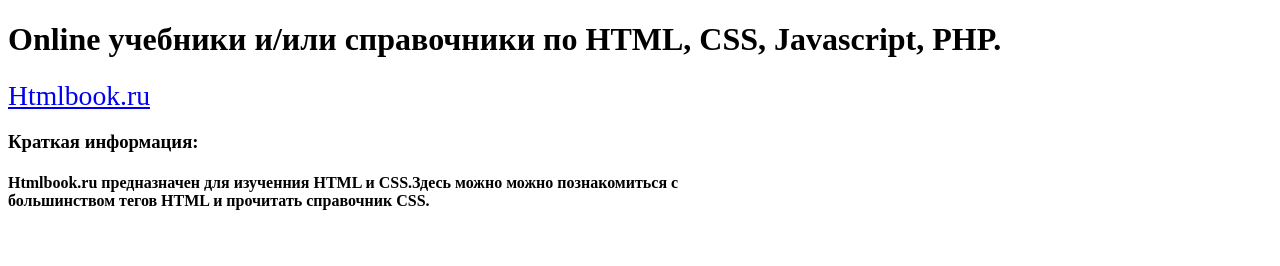
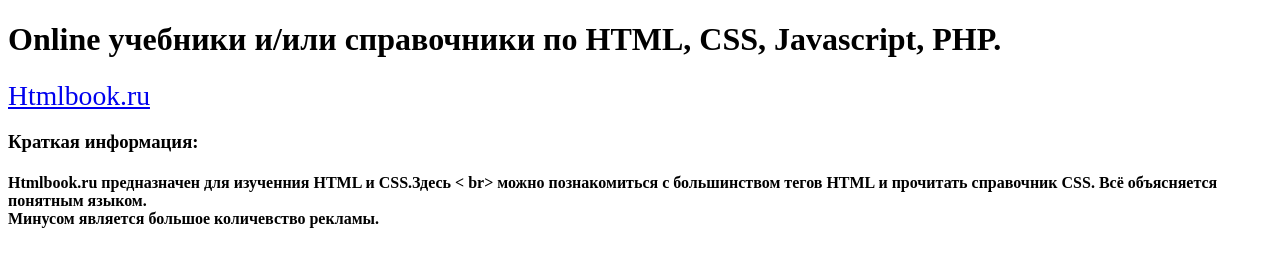
Before and after one commit to Sarrrion54/Sarrrion54.github.io, a plain HTML site: page index.html in a window 1280 px wide. Drawn offline with Linux system fonts and the light colour scheme.

Commit message:
Update index.html

```diff
--- a/index.html
+++ b/index.html
@@ -4,6 +4,8 @@
 <h1>Online учебники и/или справочники по HTML, CSS, Javascript, PHP.</h1>
 <p><big><big><big><a href="http://htmlbook.ru/">Htmlbook.ru</a></big></big></big></p>
 <h3>Краткая информация:</h3>
-<h4>Htmlbook.ru предназначен для изученния HTML и CSS.Здесь можно можно познакомиться с <br>большинством тегов HTML и прочитать справочник CSS.</br> </h4>
+<h4>Htmlbook.ru предназначен для изученния HTML и CSS.Здесь <
+  br> можно познакомиться с большинством тегов HTML и прочитать справочник CSS. Всё объясняется понятным языком.</br>
+  Минусом является большое количевство рекламы.</h4>
 </body>
 </html>
```
